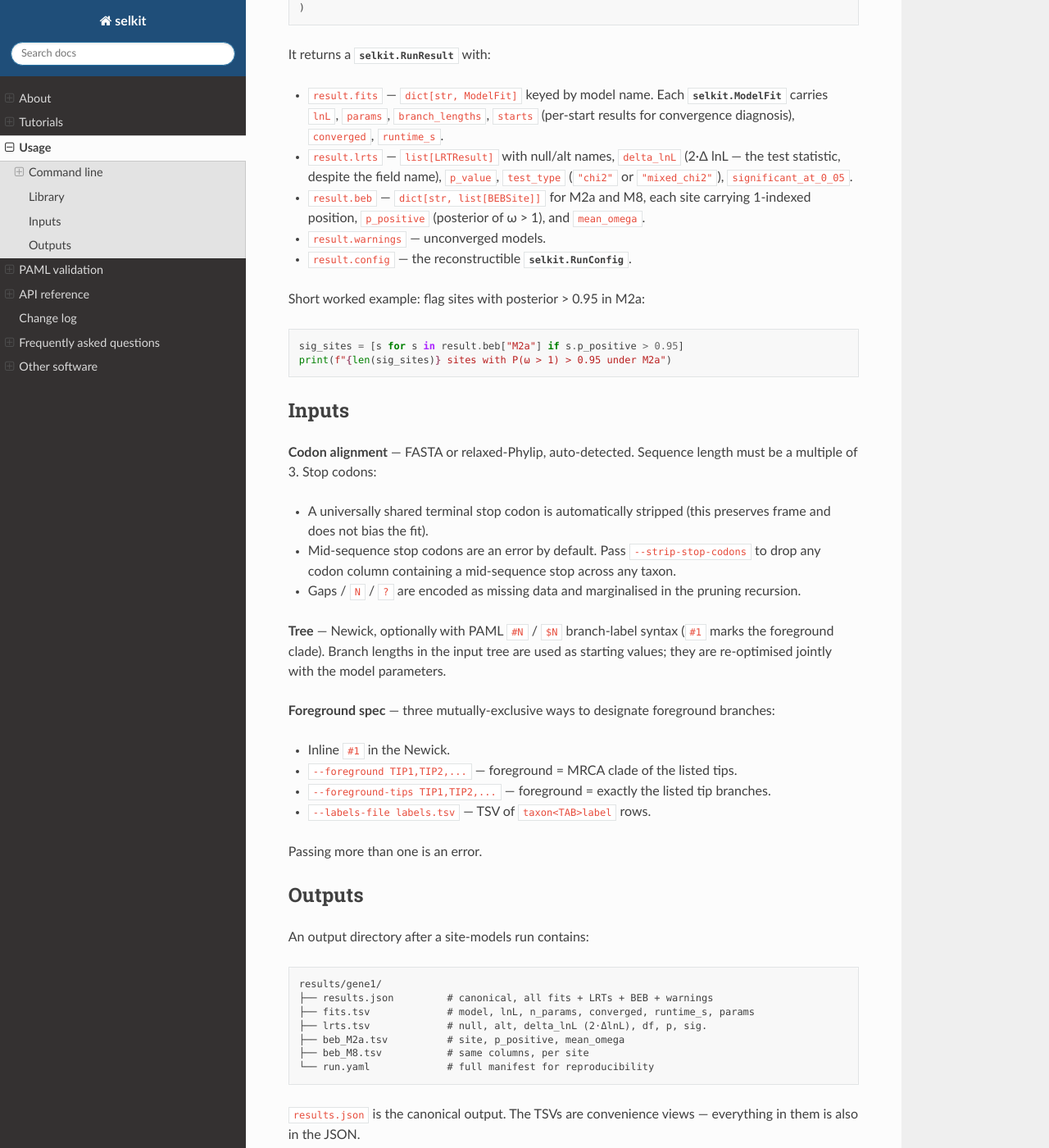
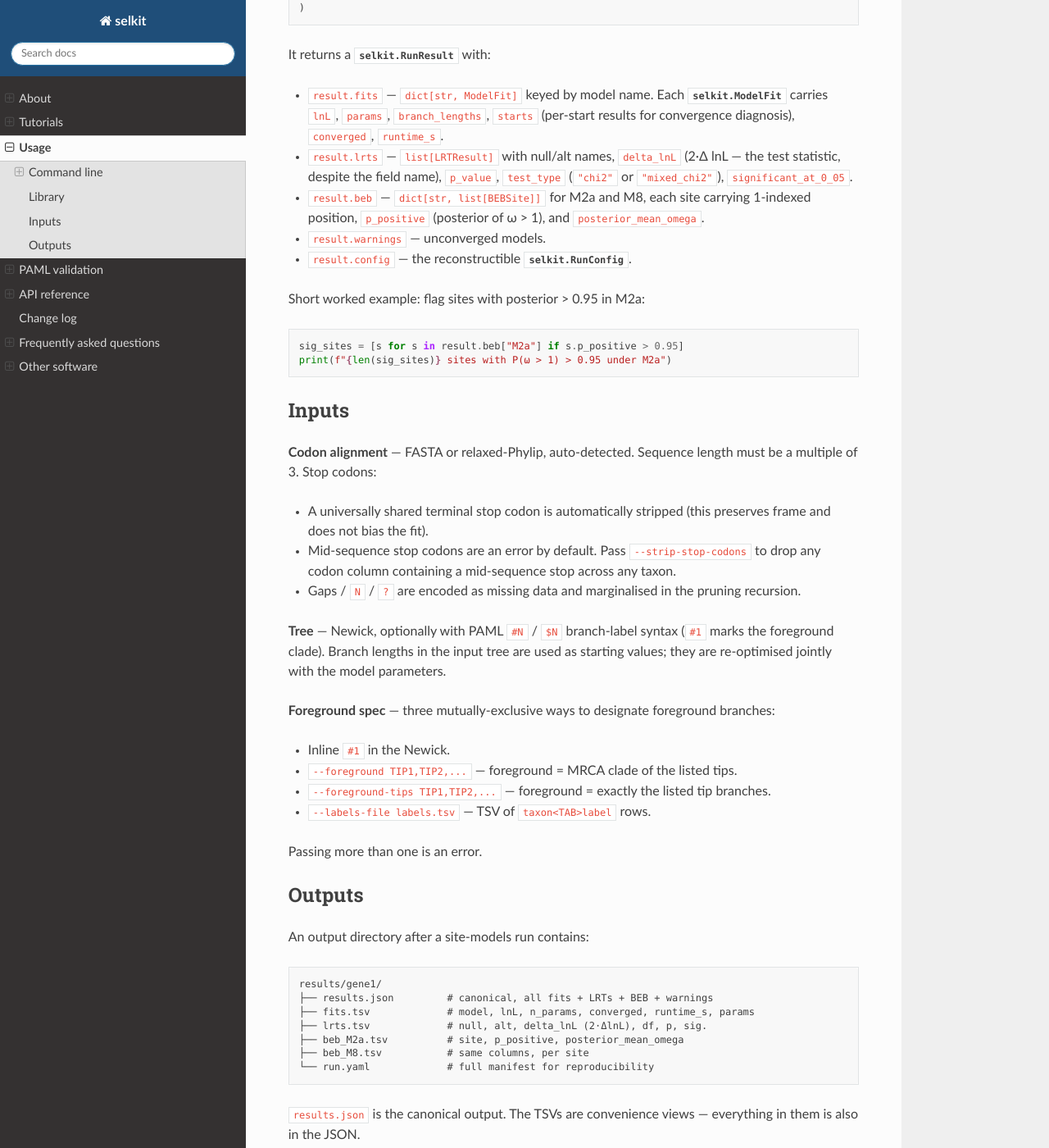
Before and after one commit to JLSteenwyk/selkit, a Sphinx documentation site: the page built from docs/usage/index.rst, in a window 1280 px wide and 1400 px high, scrolled down 2294 px. Shown: the whole window at 82% size. Built offline with Sphinx 7.4.7 and the Read the Docs theme 3.1.0, drawn with Linux system fonts in a browser that asks for light colours.

Commit message:
docs: update field name references (mean_omega -> posterior_mean_omega)

```diff
--- a/docs/api/index.rst
+++ b/docs/api/index.rst
@@ -76,7 +76,7 @@ Dataclasses
 
     :var site: 1-indexed codon position.
     :var p_positive: P(ω > 1 | site data, MLE hyperparameters).
-    :var mean_omega: Posterior-mean ω at this site.
+    :var posterior_mean_omega: Posterior-mean ω at this site.
 
 
 .. py:class:: CodonAlignment
--- a/docs/tutorials/02_detecting_positive_selection.rst
+++ b/docs/tutorials/02_detecting_positive_selection.rst
@@ -209,7 +209,7 @@ Output:
 
 .. code-block:: text
 
-    site	p_positive	mean_omega
+    site	p_positive	posterior_mean_omega
     28	0.997084	3.617758
     66	0.998982	3.622741
     87	0.981819	3.577679
--- a/docs/tutorials/03_beta_models_boundary_test.rst
+++ b/docs/tutorials/03_beta_models_boundary_test.rst
@@ -195,7 +195,7 @@ more power.
 
 .. code-block:: text
 
-    site  p_positive  mean_omega
+    site  p_positive  posterior_mean_omega
     28    0.997807    3.464894
     51    0.950097    3.345570
     66    0.999223    3.468424
--- a/docs/usage/index.rst
+++ b/docs/usage/index.rst
@@ -104,7 +104,7 @@ It returns a :class:`selkit.RunResult` with:
 
 - ``result.fits`` — ``dict[str, ModelFit]`` keyed by model name. Each :class:`selkit.ModelFit` carries ``lnL``, ``params``, ``branch_lengths``, ``starts`` (per-start results for convergence diagnosis), ``converged``, ``runtime_s``.
 - ``result.lrts`` — ``list[LRTResult]`` with null/alt names, ``delta_lnL`` (2·Δ lnL — the test statistic, despite the field name), ``p_value``, ``test_type`` (``"chi2"`` or ``"mixed_chi2"``), ``significant_at_0_05``.
-- ``result.beb`` — ``dict[str, list[BEBSite]]`` for M2a and M8, each site carrying 1-indexed position, ``p_positive`` (posterior of ω > 1), and ``mean_omega``.
+- ``result.beb`` — ``dict[str, list[BEBSite]]`` for M2a and M8, each site carrying 1-indexed position, ``p_positive`` (posterior of ω > 1), and ``posterior_mean_omega``.
 - ``result.warnings`` — unconverged models.
 - ``result.config`` — the reconstructible :class:`selkit.RunConfig`.
 
@@ -148,7 +148,7 @@ An output directory after a site-models run contains:
     ├── results.json         # canonical, all fits + LRTs + BEB + warnings
     ├── fits.tsv             # model, lnL, n_params, converged, runtime_s, params
     ├── lrts.tsv             # null, alt, delta_lnL (2·ΔlnL), df, p, sig.
-    ├── beb_M2a.tsv          # site, p_positive, mean_omega
+    ├── beb_M2a.tsv          # site, p_positive, posterior_mean_omega
     ├── beb_M8.tsv           # same columns, per site
     └── run.yaml             # full manifest for reproducibility
 
```
